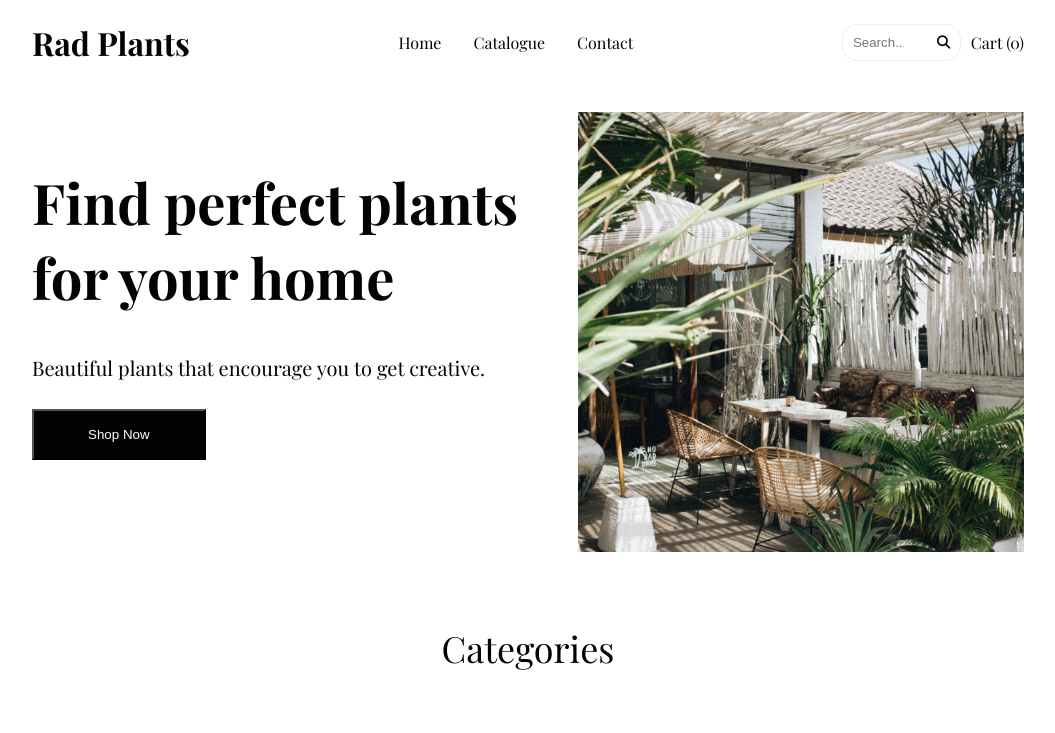
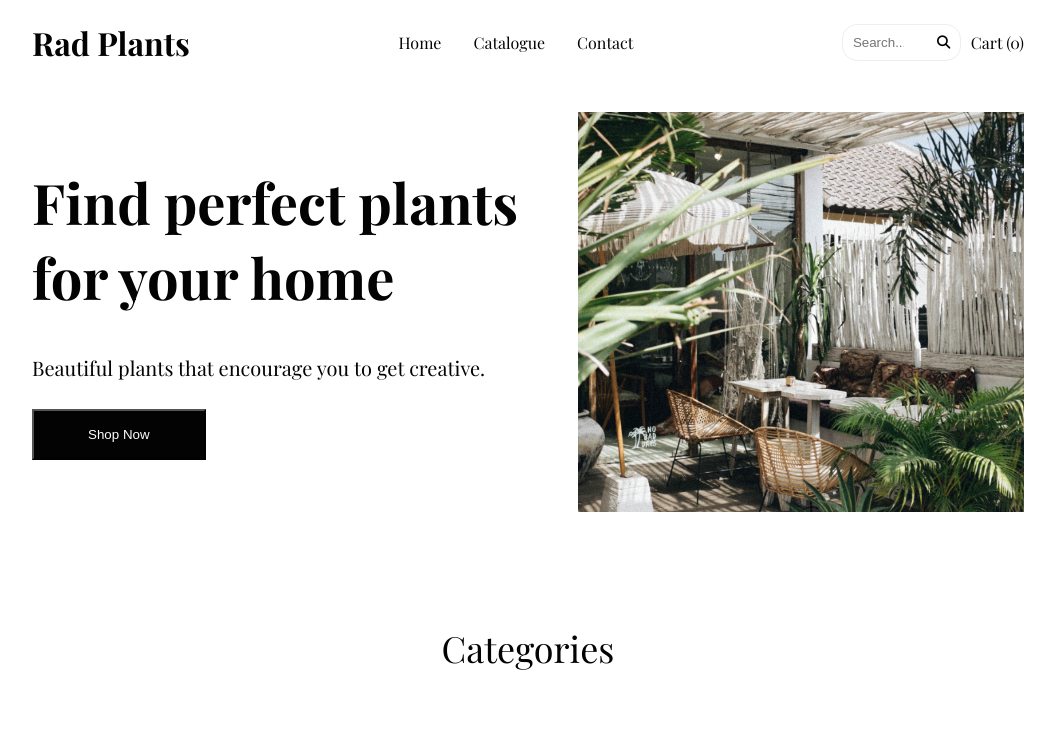
Before and after one commit to gshankar333/Rad-Plants-landing-page, a plain HTML site: page index.html in a window 1280 px wide. Shown: the top 733 px of the page, without its empty margins (112-1167 px from the left). Drawn offline with nearby package versions, Linux system fonts and the light colour scheme.

Commit message:
img bugs fixed

```diff
--- a/styles.css
+++ b/styles.css
@@ -124,7 +124,7 @@ main{
 }
 .imgBlock,.MobileimgBlock {
     /* width: 100%;  */
-    height: 55vh;
+    height: 50vh;
     background-color: #f0f0f0;
     background-image: url('/Assets/plants-homebanner.jpg');
     background-size: cover;
@@ -491,7 +491,7 @@ footer{
         width:100%;
     }
     .plant-img{
-        height: 90vh !important;
+
         width: 100% !important;
     }
     .featured-cards-section{
```
